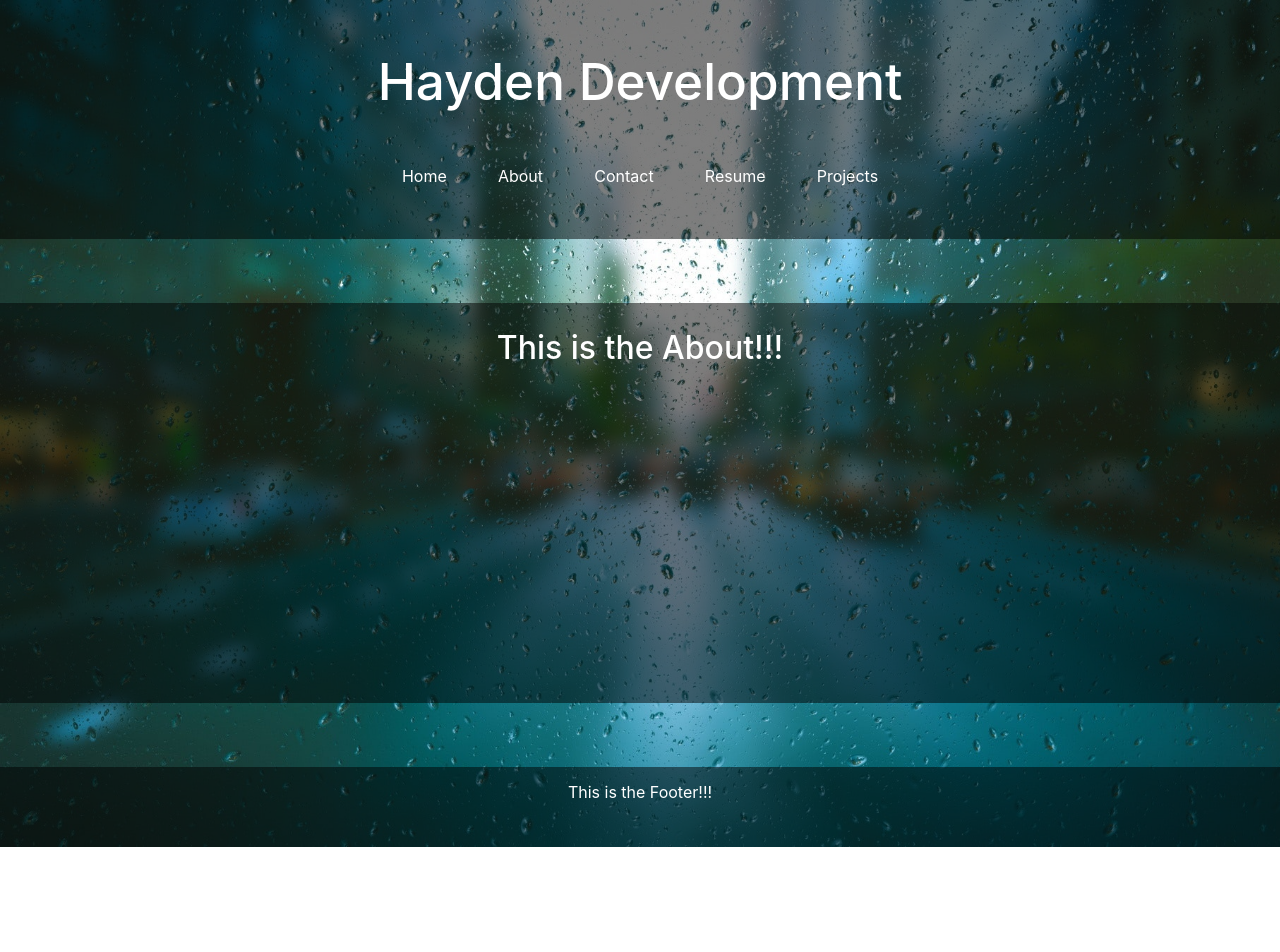
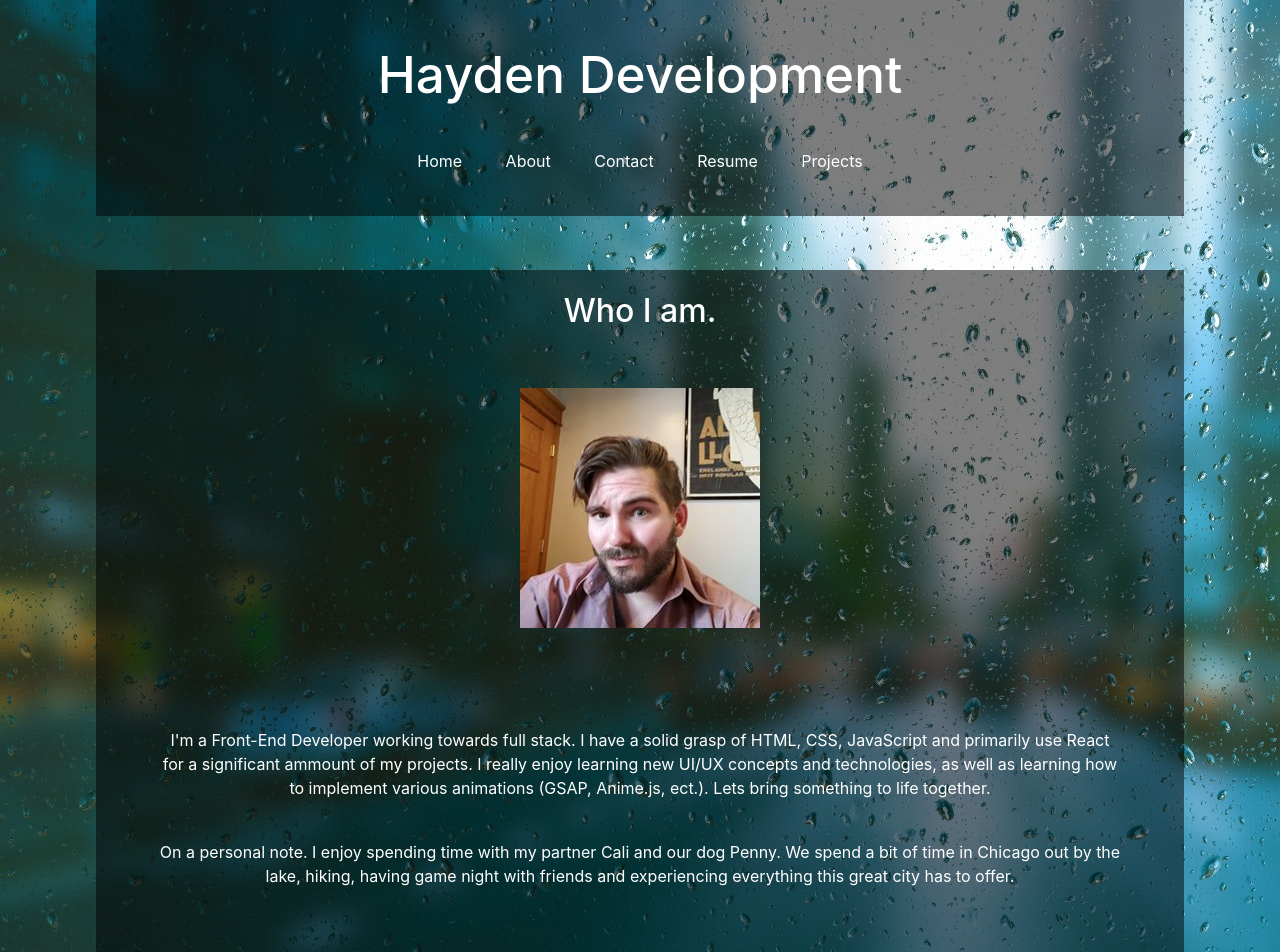
Before and after one commit to JHaydenDev/MyPortfolioPage, a React (Create React App) app in the folder my-site/: page /about in a window 1280 px wide. Shown: the top 952 px of the page. Before the commit the page ends 847 px from the top, so only its background shows below. Built offline with nearby package versions, Linux system fonts and the light colour scheme.

Commit message:
Fixed a bunch of css and worked on About page

```diff
--- a/my-site/src/App.js
+++ b/my-site/src/App.js
@@ -10,24 +10,27 @@ import BackgroundImg from "./Background.jpg";
 const BackgroundLayer = styled.div`
   text-align: center;
   background: url(${BackgroundImg});
-  color:white;
-  height: 100%;
-  background-size: cover;
+  color: white;
   min-height: 100vh;
-  background-repeat:no-repeat;
+  background-repeat: no-repeat;
 
 `;
-
+const AppWrapper = styled.div`
+ width:85%;
+ margin:auto;
+`;
 
 class App extends Component {
   render() {
     return (
       <BackgroundLayer>
+        <AppWrapper>
           <Header />
           <Router>
             <Body />
           </Router>
           <Footer />
+        </AppWrapper>
       </BackgroundLayer>
     );
   }
--- a/my-site/src/Components/Body/About.js
+++ b/my-site/src/Components/Body/About.js
@@ -1,7 +1,6 @@
-import React, { Component } from 'react';
+import React, { Component } from "react";
 import styled from "styled-components";
-
-
+import AboutMePic from "./AboutMePic.jpg";
 
 const Wrapper = styled.div`
   background: rgb(0, 0, 0); /* The Fallback */
@@ -13,12 +12,49 @@ const Wrapper = styled.div`
   min-height: 50vh;
 `;
 
+const ParagraphWrapper = styled.div`
+  margin 2%;
+  padding 2%;
+  display:flex;
+  flex-direction:column;
+  min-height: 50vh;
+  > p {
+    margin 1%;
+  padding 1%;
+  }
+`;
+const AboutPicture = styled.div`
+margin-top:2%;
+  text-align: center;
+  background: url(${AboutMePic});
+  background-position: center;
+  min-height: 39vh;
+  background-repeat: no-repeat;
+`;
 
 class About extends Component {
   render() {
     return (
       <Wrapper>
-        <h2>This is the About!!!</h2>
+        <h2>Who I am.</h2>
+        <AboutPicture />
+        <ParagraphWrapper>
+          <p>
+            I'm a Front-End Developer working towards full stack. I have a solid
+            grasp of HTML, CSS, JavaScript and primarily use React for a
+            significant ammount of my projects. I really enjoy learning new
+            UI/UX concepts and technologies, as well as learning how to
+            implement various animations (GSAP, Anime.js, ect.). Lets bring
+            something to life together.
+          </p>
+
+          <p>
+            On a personal note. I enjoy spending time with my partner Cali and
+            our dog Penny. We spend a bit of time in Chicago out by the lake,
+            hiking, having game night with friends and experiencing everything
+            this great city has to offer.
+          </p>
+        </ParagraphWrapper>
       </Wrapper>
     );
   }
--- a/my-site/src/Components/Body/Home/Carousel/Carousel.js
+++ b/my-site/src/Components/Body/Home/Carousel/Carousel.js
@@ -4,12 +4,9 @@ import { Carousel } from "react-bootstrap";
 import styled from "styled-components";
 
 const DoggoImg = styled.img`
-  height: ;
   width: 50% !important;
   margin: auto;
 `;
-
-// const Title = styled.h1``;
 
 class ControlledCarousel extends React.Component {
   constructor(props, context) {
--- a/my-site/src/Components/Footer/Footer.js
+++ b/my-site/src/Components/Footer/Footer.js
@@ -6,12 +6,8 @@ const Wrapper = styled.div`
   background: rgba(0, 0, 0, 0.5);
   width: 100%;
   margin-top: 5%;
-  position: absolute;
-  bottom: 0;
+
   height: 10vh;
-  @media (min-width: 1200px) {
-    position: inherit;
-  }
 `;
 
 const FooterContent = styled.div`
```
Also changed, not shown: my-site/src/Components/Body/AboutMePic.jpg (added).
